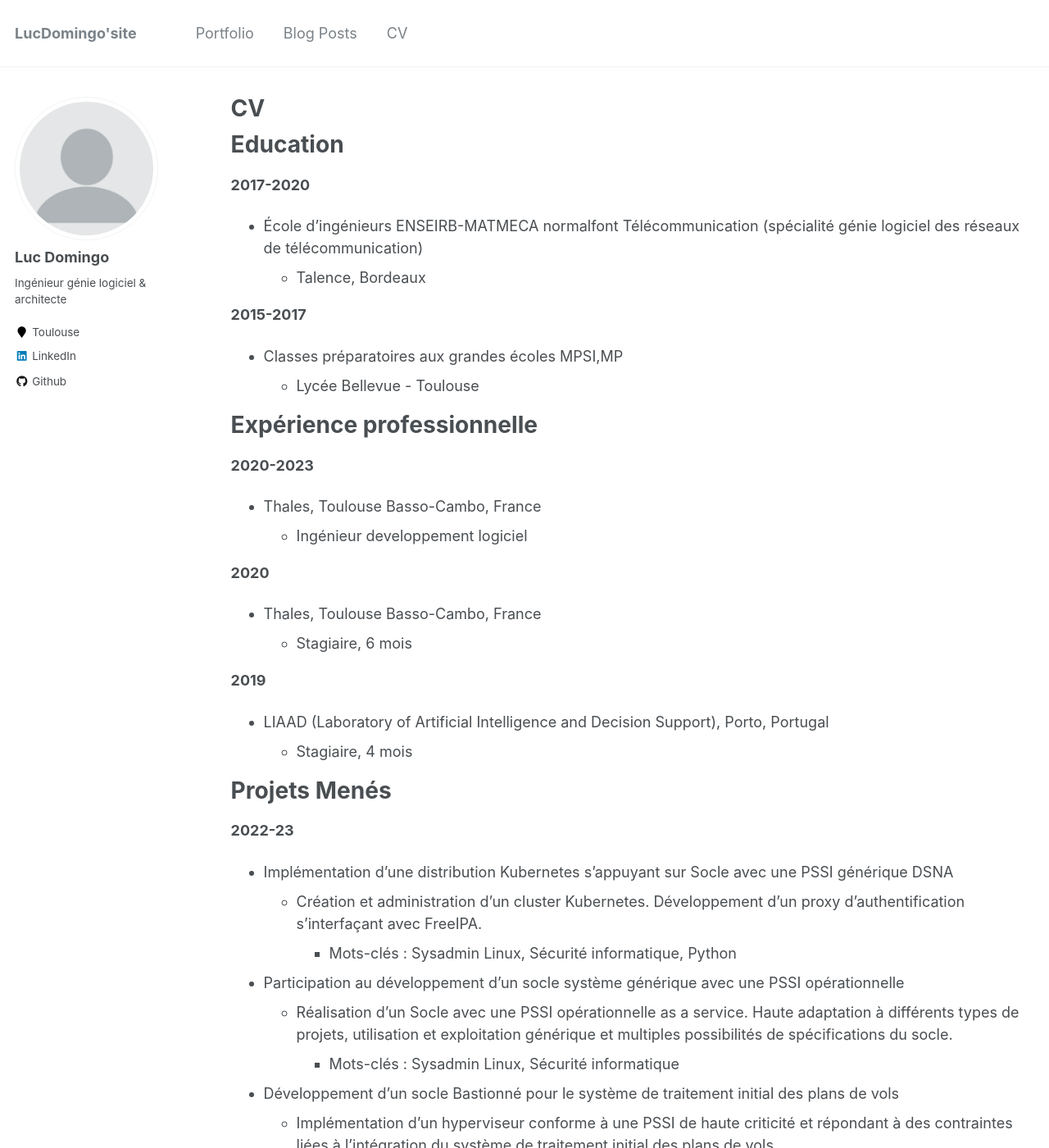
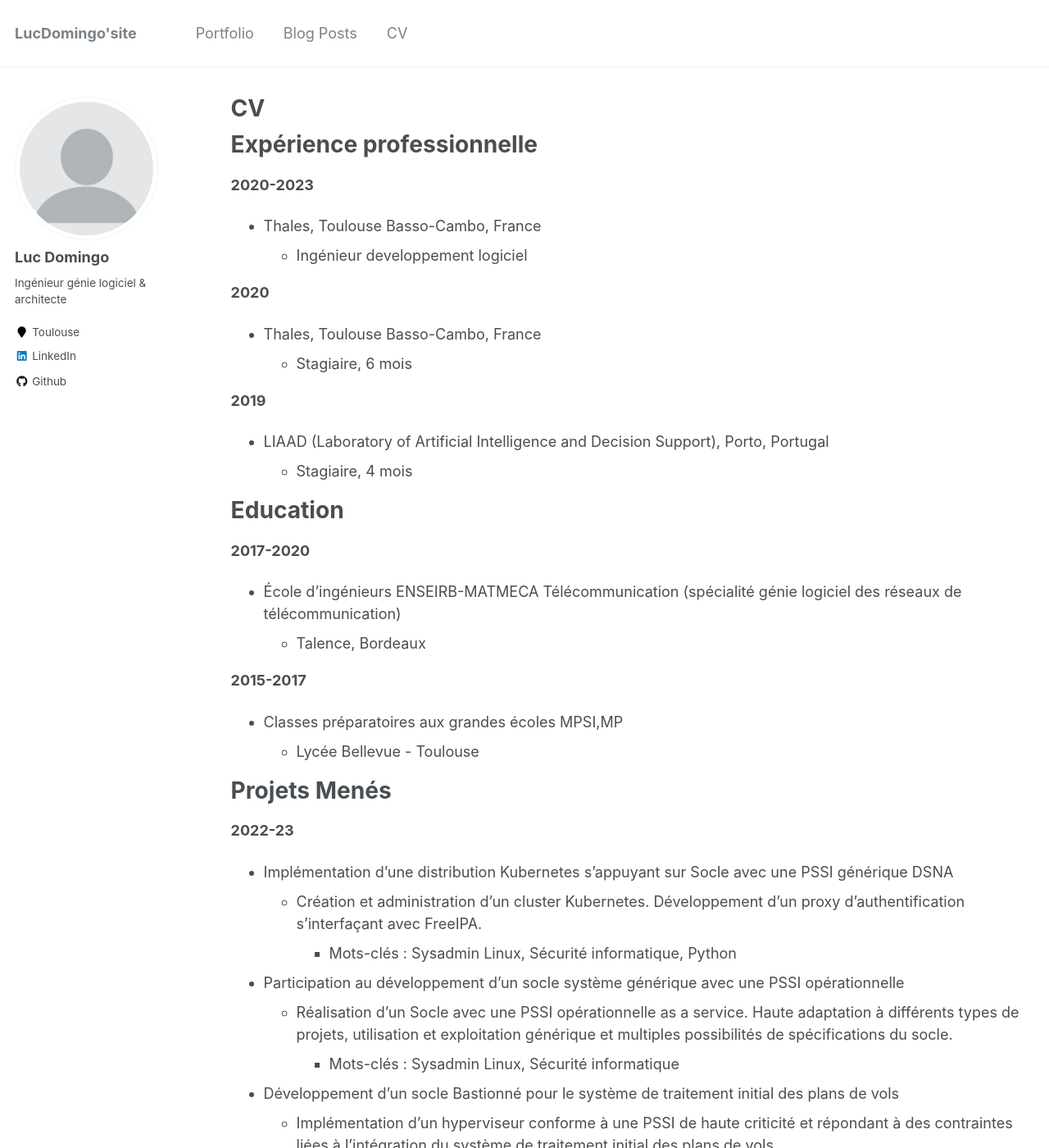
Before and after one commit to LucDomingo/mywebsite, a Jekyll site: the page built from _pages/cv.md, in a window 1280 px wide and 1400 px high. Shown: the whole window at 82% size. Built offline with Jekyll 4.4.1, drawn with Linux system fonts in a browser that asks for light colours; part of the change alters nothing that is shown.

Commit message:
Update cv.md

```diff
--- a/_pages/cv.md
+++ b/_pages/cv.md
@@ -8,16 +8,6 @@ redirect_from:
 ---
 
 {% include base_path %}
-
-Education
-======
-**2017-2020**
-- École d'ingénieurs ENSEIRB-MATMECA normalfont Télécommunication (spécialité génie logiciel des réseaux de télécommunication)
-  - Talence, Bordeaux
-
-**2015-2017**
-- Classes préparatoires aux grandes écoles MPSI,MP
-  - Lycée Bellevue - Toulouse
 
 Expérience professionnelle
 ======
@@ -32,6 +22,16 @@ Expérience professionnelle
 **2019**
 - LIAAD (Laboratory of Artificial Intelligence and Decision Support), Porto, Portugal
   - Stagiaire, 4 mois
+
+Education
+======
+**2017-2020**
+- École d'ingénieurs ENSEIRB-MATMECA Télécommunication (spécialité génie logiciel des réseaux de télécommunication)
+  - Talence, Bordeaux
+
+**2015-2017**
+- Classes préparatoires aux grandes écoles MPSI,MP
+  - Lycée Bellevue - Toulouse
 
 Projets Menés
 ======
```
